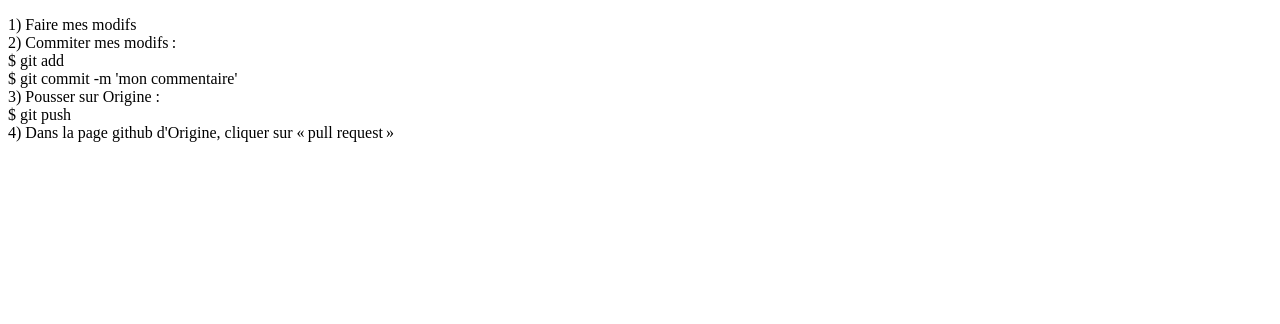
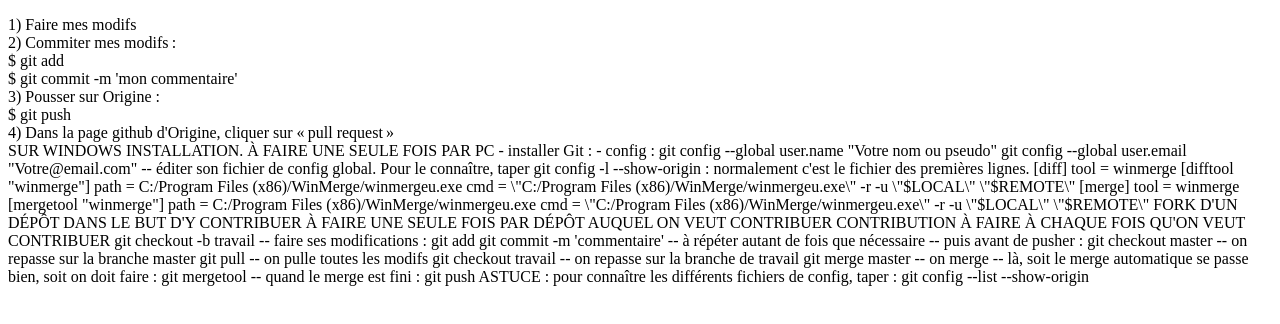
Before and after one commit to vaucanson/vaucanson.github.io, a plain HTML site: page index.html in a window 1280 px wide. Shown: the part 310-634 px from the top of the page. Drawn offline with Linux system fonts and the light colour scheme.

Commit message:
brouillon entamé

```diff
--- a/index.html
+++ b/index.html
@@ -18,3 +18,56 @@ $ git commit -m 'mon commentaire'<br>
 3) Pousser sur Origine :<br>
 $ git push<br>
 4) Dans la page github d'Origine, cliquer sur « pull request »<br>
+SUR WINDOWS
+
+INSTALLATION.
+À FAIRE UNE SEULE FOIS PAR PC
+- installer Git : <url de git>
+- config :
+git config --global user.name "Votre nom ou pseudo"
+git config --global user.email "Votre@email.com"
+
+-- éditer son fichier de config global. Pour le connaître, taper git config -l --show-origin : normalement c'est le fichier des premières lignes.
+[diff]
+    tool = winmerge
+[difftool "winmerge"]
+    path = C:/Program Files (x86)/WinMerge/winmergeu.exe
+    cmd = \"C:/Program Files (x86)/WinMerge/winmergeu.exe\" -r -u \"$LOCAL\" \"$REMOTE\"
+[merge]
+    tool = winmerge
+[mergetool "winmerge"]
+    path = C:/Program Files (x86)/WinMerge/winmergeu.exe
+    cmd = \"C:/Program Files (x86)/WinMerge/winmergeu.exe\" -r -u \"$LOCAL\" \"$REMOTE\"
+
+
+FORK D'UN DÉPÔT DANS LE BUT D'Y CONTRIBUER
+À FAIRE UNE SEULE FOIS PAR DÉPÔT AUQUEL ON VEUT CONTRIBUER
+<j'ai déjà>
+
+
+CONTRIBUTION
+À FAIRE À CHAQUE FOIS QU'ON VEUT CONTRIBUER
+
+git checkout -b travail
+-- faire ses modifications :
+git add <fichiers>
+git commit -m 'commentaire'
+-- à répéter autant de fois que nécessaire
+
+-- puis avant de pusher :
+git checkout master -- on repasse sur la branche master
+git pull -- on pulle toutes les modifs
+git checkout travail -- on repasse sur la branche de travail
+git merge master -- on merge
+-- là, soit le merge automatique se passe bien, soit on doit faire :
+
+git mergetool
+
+-- quand le merge est fini :
+git push
+
+
+
+
+ASTUCE :
+pour connaître les différents fichiers de config, taper : git config --list --show-origin
```
Also changed, not shown: fork_github.html (deleted, +0 -10 lines), 1 other file.
